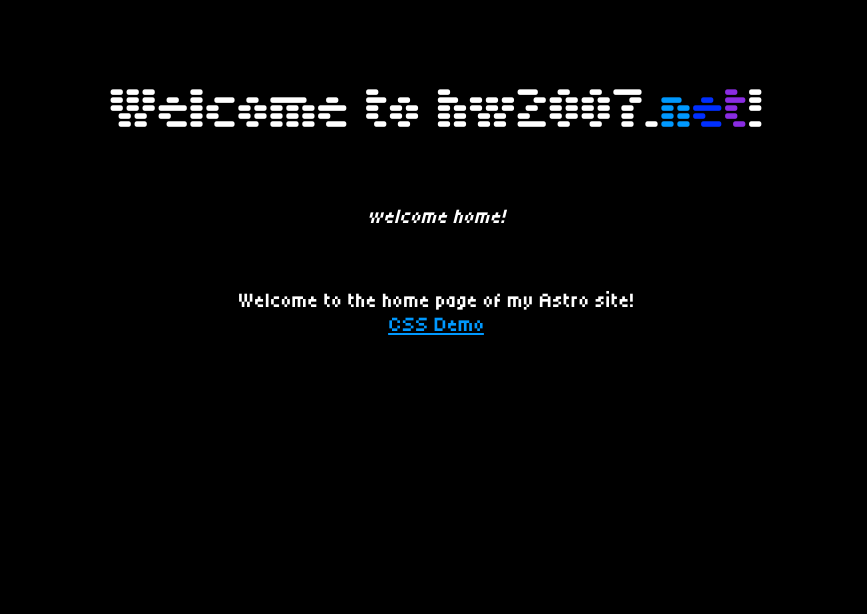
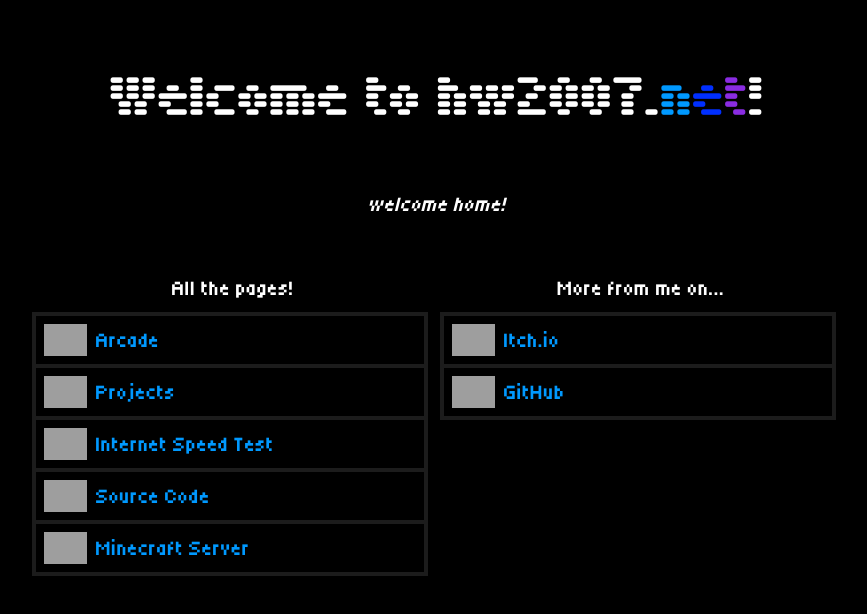
Before and after one commit to hw2007/hw2007.net, an Astro site: page / in a window 1280 px wide. Shown: the whole page, without its empty margins (204-1071 px from the left). Built offline with nearby package versions, Linux system fonts and the light colour scheme; Astro itself is replaced by a stand-in of ours; grey boxes are pictures that could not be loaded.

Commit message:
Create index page from original site (missing site stats for now)

```diff
--- a/src/layouts/StandardLayout.astro
+++ b/src/layouts/StandardLayout.astro
@@ -18,7 +18,7 @@ const { title, tagline, showBackButton = true} = Astro.props;
     <main style="text-align: center;">
         <!-- Page title -->
         <h1 style="
-            margin-top: 72px;
+            margin-top: 60px;
             margin-bottom: 60px;
             margin-left: 5px;
             margin-right: 5px;
--- a/src/pages/demo.astro
+++ b/src/pages/demo.astro
@@ -26,6 +26,7 @@ const columns = [
             {
                 title: "Item 1",
                 description: "Lorem ipsum dolor sit amet, consectetur adipiscing elit, sed do eiusmod tempor incididunt ut labore et dolore magna aliqua.",
+                image: "/src/icons/dev.png",
                 href: "/"
             },
             {
@@ -81,6 +82,9 @@ const columns = [
     <p>ButtonGrid:</p>
     <ButtonGrid items={items} />
     <br>
-    <p>ButtonColumns:</p>
+    <p>ButtonColumns (with automatic image height):</p>
     <ButtonColumns columns={columns} />
+    <br>
+    <p>ButtonColumns (with 128px image height):</p>
+    <ButtonColumns columns={columns} imageHeight={128} />
 </StandardLayout>
--- a/src/pages/index.astro
+++ b/src/pages/index.astro
@@ -1,5 +1,54 @@
 ---
-import StandardLayout from "../layouts/StandardLayout.astro"
+import StandardLayout from "../layouts/StandardLayout.astro";
+import ButtonColumns from "../components/ButtonColumns.astro";
+
+const pages = [
+    {
+        title: "All the pages!",
+        items: [
+            {
+                title: "Arcade",
+                image: "/src/icons/index/arcade.png",
+                href: "/arcade"
+            },
+            {
+                title: "Projects",
+                image: "/src/icons/index/projects.png",
+                href: "/projects"
+            },
+            {
+                title: "Internet Speed Test",
+                image: "/src/icons/index/speedtest.png",
+                href: "/speedtest"
+            },
+            {
+                title: "Source Code",
+                image: "/src/icons/index/code.png",
+                href: "https://github.com/hw2007/hw2007.net"
+            },
+            {
+                title: "Minecraft Server",
+                image: "/src/icons/index/minecraftserver.png",
+                href: "/minecraft"
+            }
+        ]
+    },
+    {
+        title: "More from me on...",
+        items: [
+            {
+                title: "Itch.io",
+                image: "/src/icons/index/itchio.png",
+                href: "https://hw2007.itch.io/"
+            },
+            {
+                title: "GitHub",
+                image: "/src/icons/index/github.png",
+                href: "https://github.com/hw2007"
+            }
+        ]
+    }
+];
 ---
 
 <StandardLayout title="hw2007.net" tagline="welcome home!" showBackButton={false}>
@@ -32,11 +81,5 @@ import StandardLayout from "../layouts/StandardLayout.astro"
     <Fragment slot="header">
         <span class="desktop-only">Welcome to </span>hw2007.<a class="net-text" href="/demo"><span>n</span><span>e</span><span>t</span></a><span class="desktop-only">!</span>
     </Fragment>
-    <p>
-        Welcome to the home page of my Astro site!
-        <br>
-        <a href="/demo">
-            CSS Demo
-        </a>
-    </p>
+    <ButtonColumns columns={pages} imageHeight={32} />
 </StandardLayout>
```
